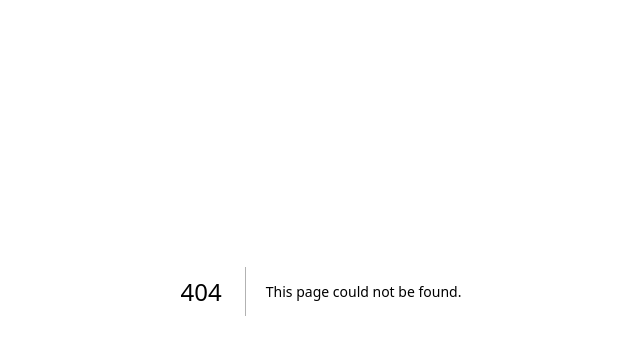
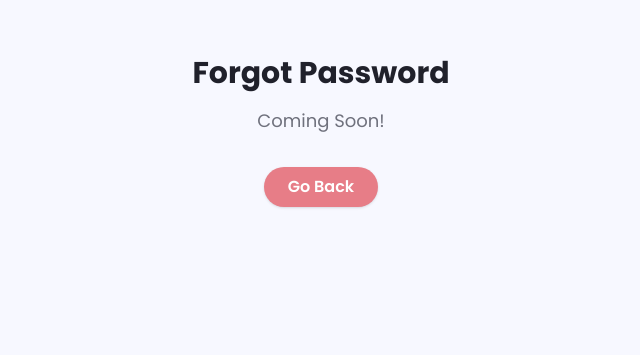
Before and after one commit to lowskydev/Capsumi, a Next.js app: page /forgot-password in a window 1280 px wide. Before the commit this address had no page. Shown: the part 109-464 px from the top of the page, without its empty margins (319-959 px from the left). Built offline with nearby package versions, Linux system fonts and the light colour scheme.

Commit message:
Problem 7 solved

```diff
--- /dev/null
+++ b/app/forgot-password/page.tsx
@@ -0,0 +1,19 @@
+"use client"
+
+import { useRouter } from "next/navigation"
+
+export default function ForgotPasswordPage() {
+  const router = useRouter()
+  return (
+    <main className="flex flex-col items-center justify-center min-h-[60vh] text-center">
+      <h1 className="text-3xl font-bold mb-4">Forgot Password</h1>
+      <p className="text-lg text-muted-foreground mb-8">Coming Soon!</p>
+      <button
+        onClick={() => router.back()}
+        className="px-6 py-2 rounded-xl bg-primary text-primary-foreground font-semibold shadow hover:bg-primary/90 transition-colors"
+      >
+        Go Back
+      </button>
+    </main>
+  )
+}
```
Also changed, not shown: app/login/page.tsx (indentation only).
